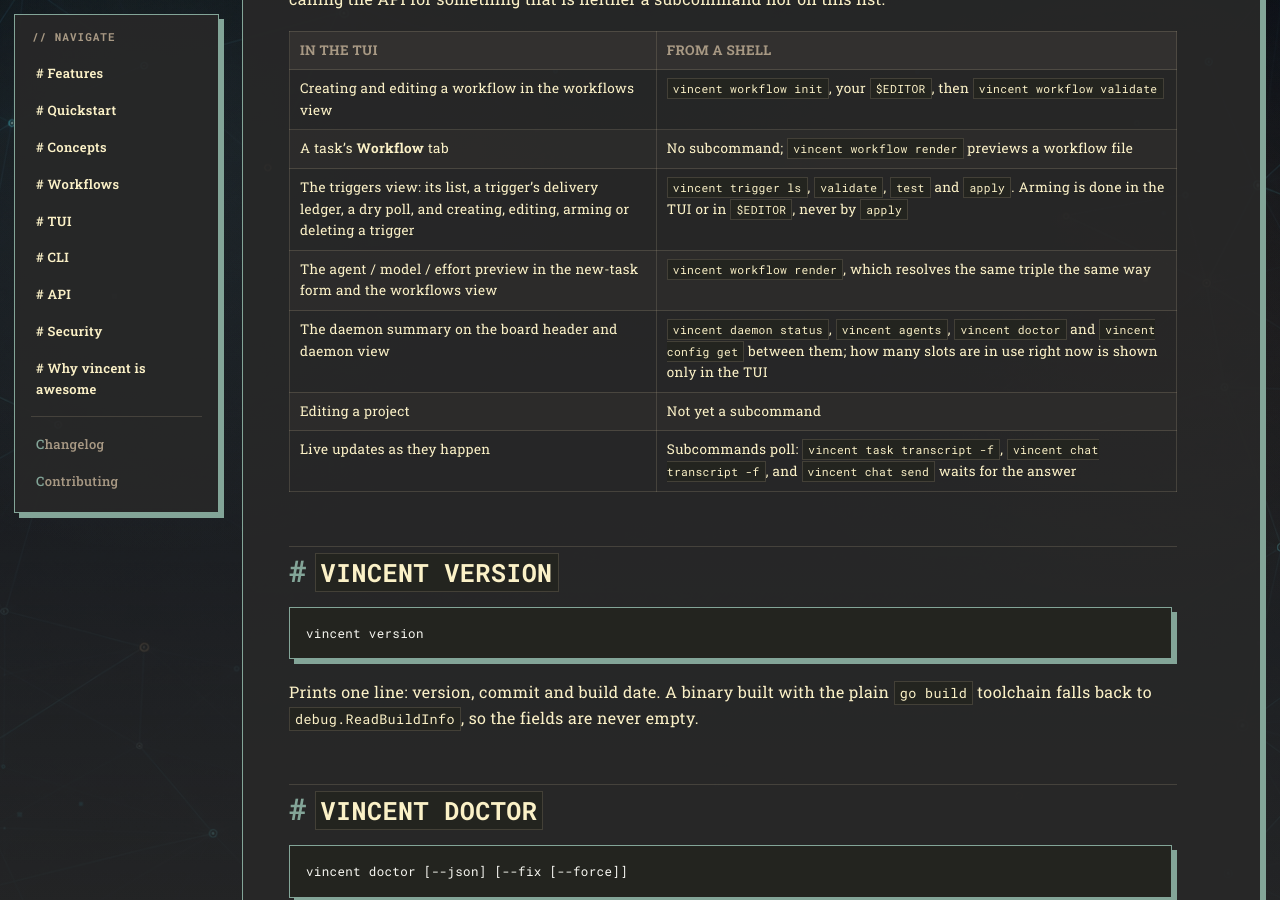
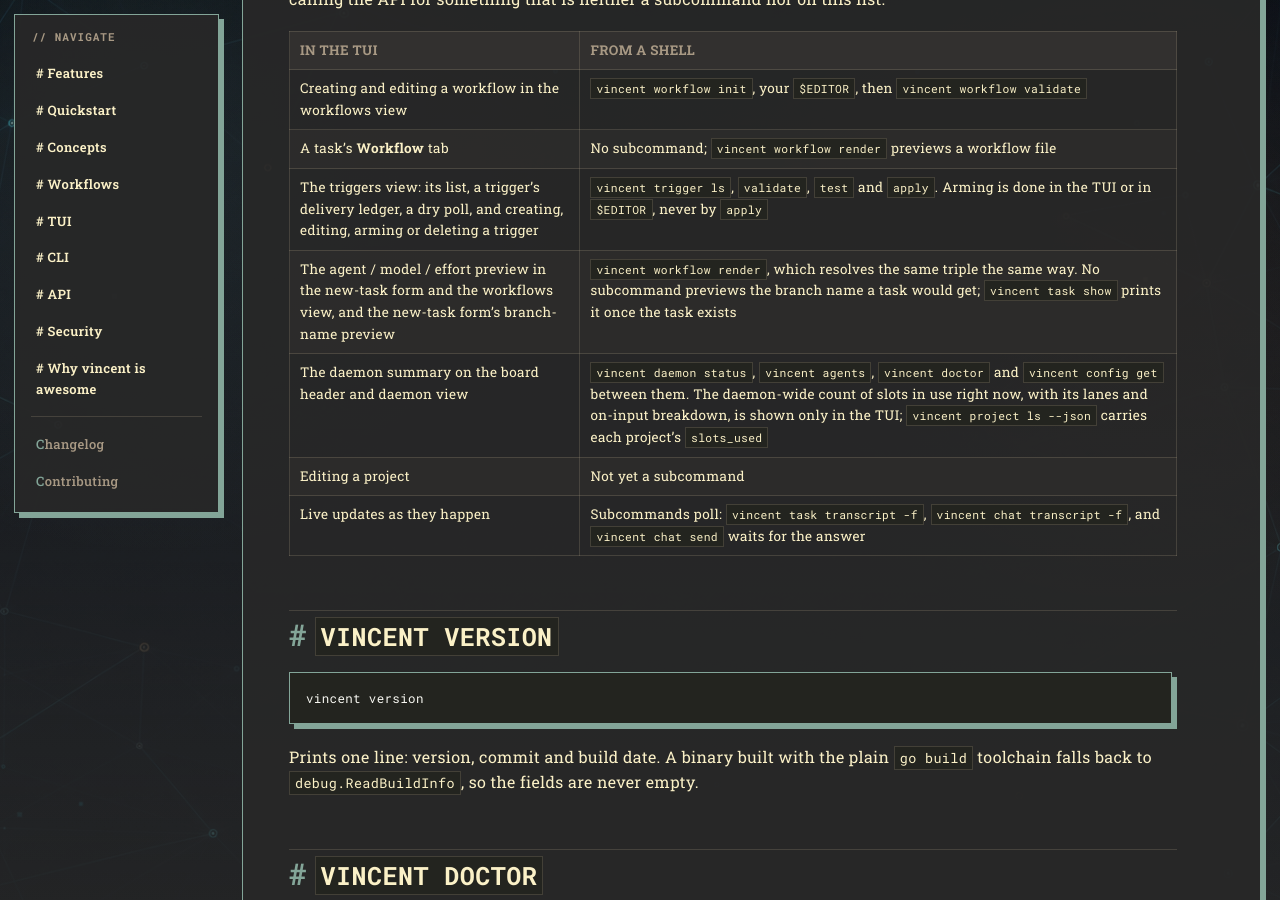
Before and after one commit to lezli01/vincent, a Jekyll site: the page built from docs/reference/cli.md, in a window 1280 px wide and 900 px high, scrolled down 2410 px. Built offline with Jekyll 4.4.1, drawn with Linux system fonts in a browser that asks for light colours; our own code applies the rules of GitHub Pages for plain Markdown files.

Commit message:
docs: name the branch preview and project slots in what only the TUI does
The exemptions table left out the new-task form's branch-name preview,
which rides the same POST /v1/resolve call and has no subcommand, and
said slot usage is TUI-only when `vincent project ls --json` carries
each project's slots_used. Only the daemon-wide figure and its
breakdown are.

Co-Authored-By: Claude Opus 5 (1M context) <noreply@anthropic.com>

```diff
--- a/docs/reference/cli.md
+++ b/docs/reference/cli.md
@@ -84,8 +84,8 @@ neither a subcommand nor on this list:
 | Creating and editing a workflow in the workflows view | `vincent workflow init`, your `$EDITOR`, then `vincent workflow validate` |
 | A task's **Workflow** tab | No subcommand; `vincent workflow render` previews a workflow file |
 | The triggers view: its list, a trigger's delivery ledger, a dry poll, and creating, editing, arming or deleting a trigger | `vincent trigger ls`, `validate`, `test` and `apply`. Arming is done in the TUI or in `$EDITOR`, never by `apply` |
-| The agent / model / effort preview in the new-task form and the workflows view | `vincent workflow render`, which resolves the same triple the same way |
-| The daemon summary on the board header and daemon view | `vincent daemon status`, `vincent agents`, `vincent doctor` and `vincent config get` between them; how many slots are in use right now is shown only in the TUI |
+| The agent / model / effort preview in the new-task form and the workflows view, and the new-task form's branch-name preview | `vincent workflow render`, which resolves the same triple the same way. No subcommand previews the branch name a task would get; `vincent task show` prints it once the task exists |
+| The daemon summary on the board header and daemon view | `vincent daemon status`, `vincent agents`, `vincent doctor` and `vincent config get` between them. The daemon-wide count of slots in use right now, with its lanes and on-input breakdown, is shown only in the TUI; `vincent project ls --json` carries each project's `slots_used` |
 | Editing a project | Not yet a subcommand |
 | Live updates as they happen | Subcommands poll: `vincent task transcript -f`, `vincent chat transcript -f`, and `vincent chat send` waits for the answer |
 
```
